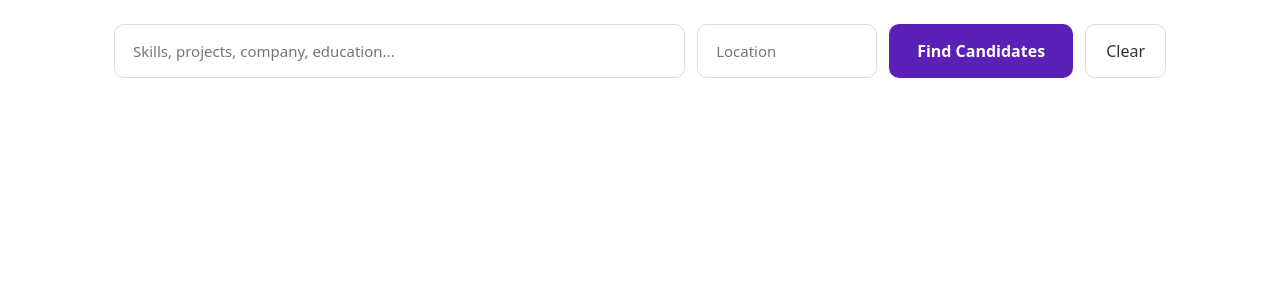
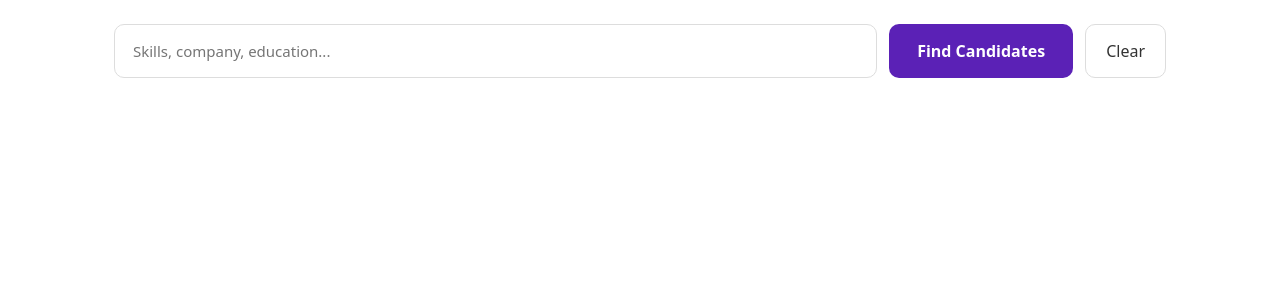
Before and after one commit to IshaMadanu/launch-cs2340-team3, a Django app: page /jobs/candidates/search/ in a window 1280 px wide. Shown: the part 66-366 px from the top of the page. Run offline with Django 5.2, Linux system fonts and the light colour scheme; the visitor is signed in with stand-in values (Sample User, id 1); some libraries are stand-ins or nearby versions.

Commit message:
Fix candidate search for updated profile model

```diff
--- a/jobs/templates/jobs/candidate_search.html
+++ b/jobs/templates/jobs/candidate_search.html
@@ -9,16 +9,8 @@
       type="text"
       name="q"
       value="{{ query }}"
-      placeholder="Skills, projects, company, education..."
+      placeholder="Skills, company, education..."
       style="flex:1; min-width:260px; padding:14px 18px; border-radius:10px; border:1px solid #ddd; font-size:15px;"
-    >
-
-    <input
-      type="text"
-      name="location"
-      value="{{ location }}"
-      placeholder="Location"
-      style="width:180px; padding:14px 18px; border-radius:10px; border:1px solid #ddd; font-size:15px;"
     >
 
     <button
@@ -37,16 +29,9 @@
 
   </form>
 
-  {% if query or location %}
+  {% if query %}
     <h2 style="margin-bottom:16px;">
-      {% if query %}
-        Results for "{{ query }}"
-      {% endif %}
-
-      {% if location %}
-        {% if query %} in {% endif %}{{ location }}
-      {% endif %}
-
+      Results for "{{ query }}"
       — {{ results|length }} match{{ results|length|pluralize }}
     </h2>
   {% endif %}
@@ -73,12 +58,6 @@
           </div>
         </div>
 
-        {% if profile.location %}
-          <div style="font-size:13px; color:#666; margin-bottom:10px;">
-            📍 {{ profile.location }}
-          </div>
-        {% endif %}
-
         {% with edu=profile.educations.first %}
           {% if edu %}
             <div style="font-size:13px; color:#555; margin-bottom:8px;">
@@ -97,29 +76,9 @@
           {% endfor %}
         </div>
 
-        {% if profile.projects.all %}
-          <div style="margin-bottom:16px;">
-
-            <div style="font-size:12px; font-weight:600; color:#555; margin-bottom:6px;">
-              Projects
-            </div>
-
-            {% for project in profile.projects.all %}
-              <div style="font-size:13px; margin-bottom:4px;">
-                <strong>{{ project.name }}</strong>
-
-                {% if project.description %}
-                  — {{ project.description }}
-                {% endif %}
-              </div>
-            {% endfor %}
-
-          </div>
-        {% endif %}
-
         <div style="display:flex; gap:10px;">
           <a
-            href="{% url 'accounts:detail_public' profile.user.username %}"
+            href="{% url 'detail_public' profile.user.username %}"
             style="flex:1; text-align:center; background:#5B21B6; color:#fff; padding:10px; border-radius:8px; font-weight:600; text-decoration:none;"
           >
             View Profile
@@ -132,13 +91,9 @@
 
     {% empty %}
 
-      {% if query or location %}
+      {% if query %}
         <p>
-          No candidates matched
-          {% if query %}"{{ query }}"{% endif %}
-          {% if location %}
-            {% if query %} in {% endif %}{{ location }}
-          {% endif %}.
+          No candidates matched "{{ query }}".
         </p>
       {% endif %}
 
--- a/jobs/views.py
+++ b/jobs/views.py
@@ -232,19 +232,16 @@ def apply(request, id):
 @recruiter_required
 def candidate_search(request):
     """
-    Lets a recruiter search candidate profiles by skill, project,
-    location, headline, bio, work experience, or education.
+    Lets a recruiter search candidate profiles by skill, headline,
+    bio, work experience, or education.
     """
     query = request.GET.get("q", "").strip()
-    location = request.GET.get("location", "").strip()
 
     results = Profile.objects.all()
 
     if query:
         results = results.filter(
             Q(skills__name__icontains=query)
-            | Q(projects__name__icontains=query)
-            | Q(projects__description__icontains=query)
             | Q(headline__icontains=query)
             | Q(bio__icontains=query)
             | Q(work_experiences__company__icontains=query)
@@ -252,15 +249,11 @@ def candidate_search(request):
             | Q(educations__institution__icontains=query)
         )
 
-    if location:
-        results = results.filter(location__icontains=location)
-
     results = (
         results
         .distinct()
         .prefetch_related(
             "skills",
-            "projects",
             "educations",
             "work_experiences",
         )
@@ -271,7 +264,6 @@ def candidate_search(request):
         "jobs/candidate_search.html",
         {
             "query": query,
-            "location": location,
             "results": results,
         },
     )
```
